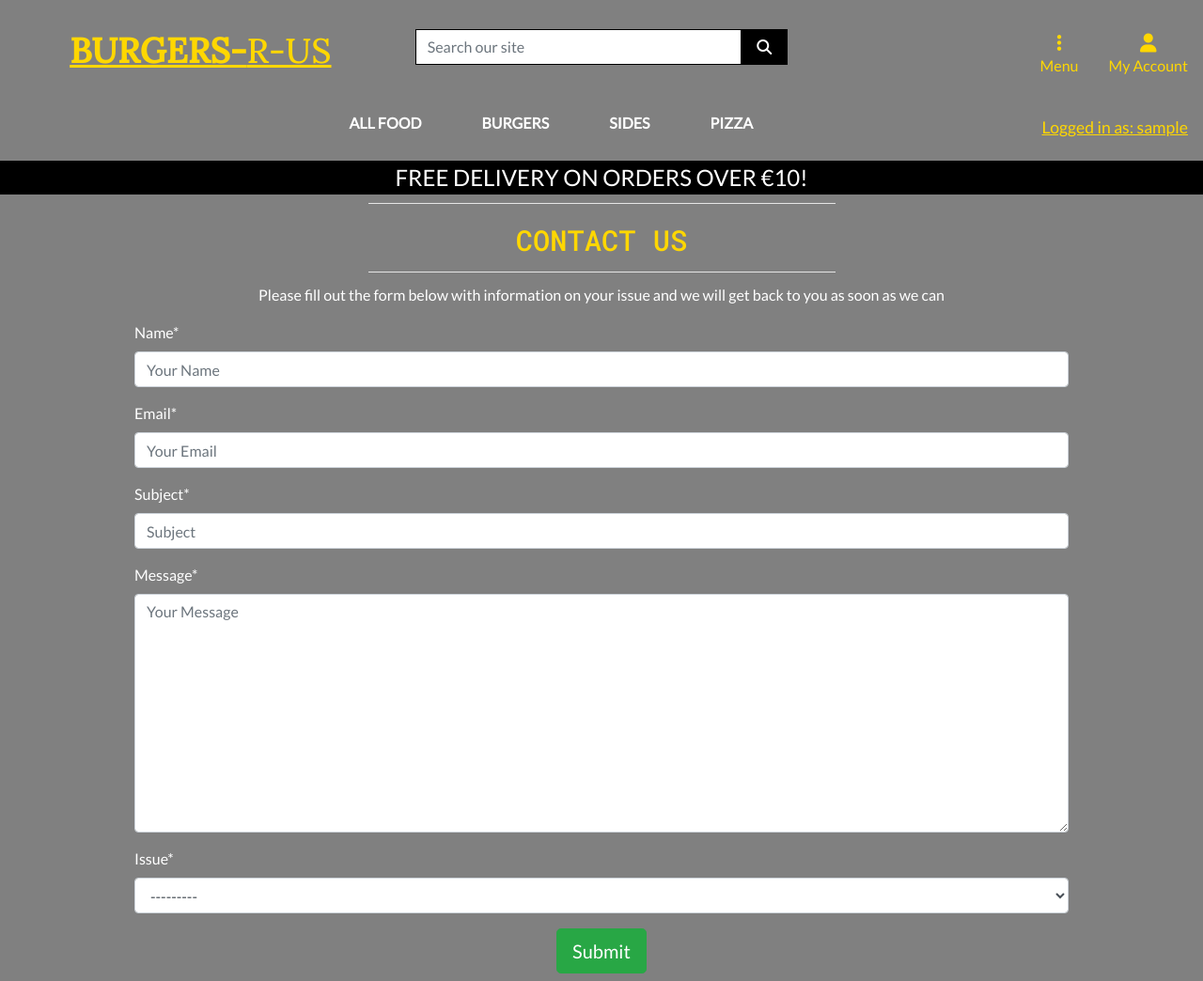
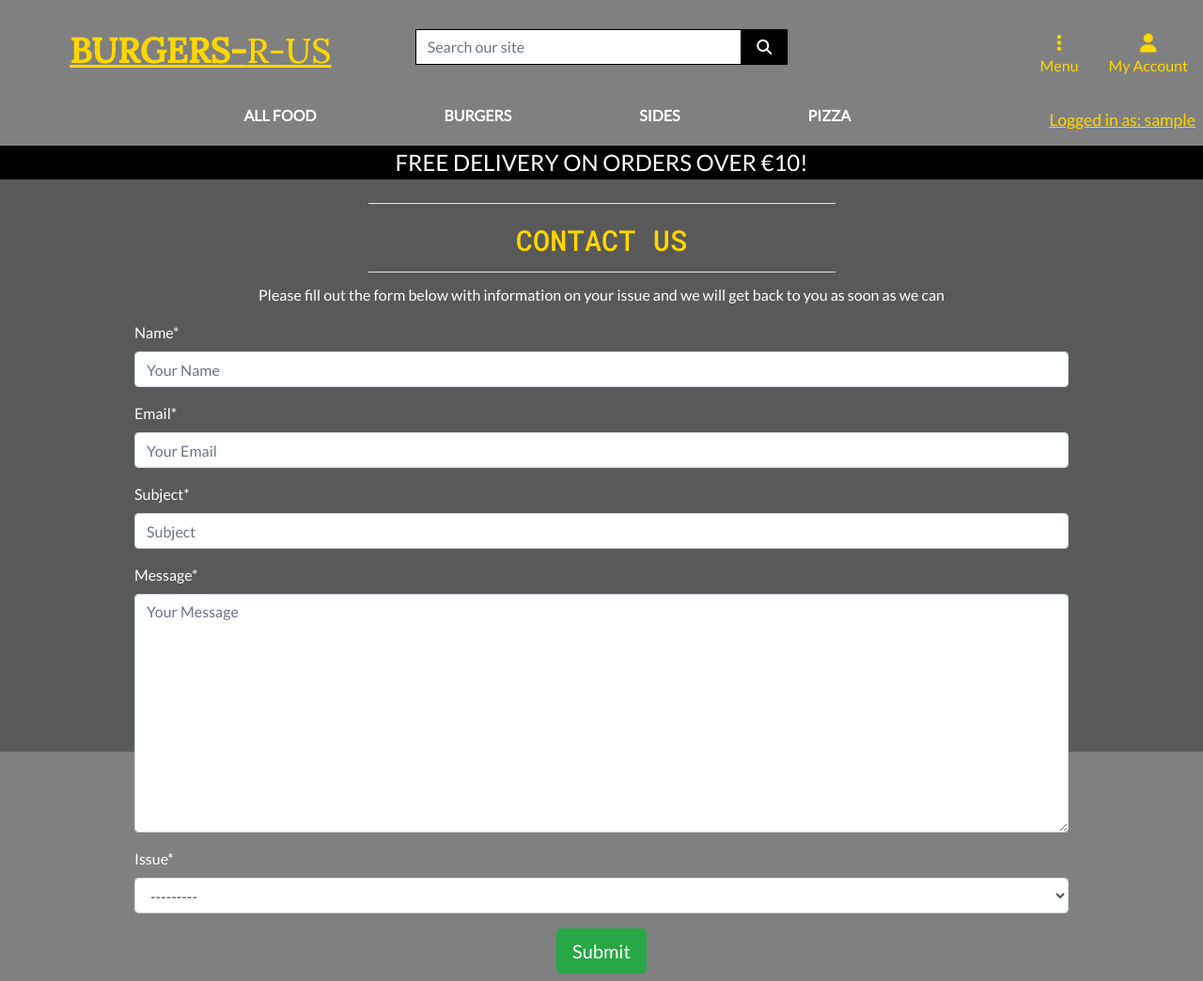
Before and after one commit to seanj06/Burgers-R-Us-P5, a Django app: page /contact/ in a window 1280 px wide. Shown: the whole page at 94% size. Run offline with Django 3.2, Linux system fonts and the light colour scheme; the visitor is signed in with stand-in values (Sample User, id 1); some libraries are stand-ins or nearby versions.

Commit message:
Add overlay to contact template and navbar padding and margin fixes

```diff
--- a/contact/templates/contact/contact.html
+++ b/contact/templates/contact/contact.html
@@ -11,6 +11,7 @@
 {% endblock %}
 
 {% block content %}
+<div class="overlay"></div>
 <div class="container">
     <div class="row justify-content-center">
         <div class="col-12">
--- a/static/css/base.css
+++ b/static/css/base.css
@@ -306,6 +306,12 @@ body {
     #mobile-nav {
         display: none;
     }
+
+    .navbar-expand-lg .navbar-nav .nav-link {
+        margin-left: 2rem;
+        padding-right: 3rem
+    }
+
 }
 
 @media (max-width: 991px) {
--- a/templates/base.html
+++ b/templates/base.html
@@ -139,7 +139,7 @@
             </div>
         </div>
         <div class="row">
-            <nav class="navbar navbar-expand-lg w-100">
+            <nav class="navbar navbar-expand-lg w-100 py-0 px-2">
                 <button class="navbar-toggler" type="button" data-toggle="collapse" data-target="#main-nav"
                     aria-controls="main-nav" aria-expanded="false" aria-label="Toggle navigation">
                     <span class="navbar-toggler-icon"><strong class="icon-text">Menu</strong></span>
--- a/templates/includes/main-nav.html
+++ b/templates/includes/main-nav.html
@@ -1,4 +1,4 @@
-<div class="collapse navbar-collapse justify-content-center" id="main-nav">
+<div class="collapse navbar-collapse" id="main-nav">
     <ul class="navbar-nav w-auto mx-auto">
         <li class="nav-item d-block d-md-none">
             <a class="logo-font font-weight-bold nav-link text-white mr-5" href="{% url 'home' %}" id="home-link">
```
